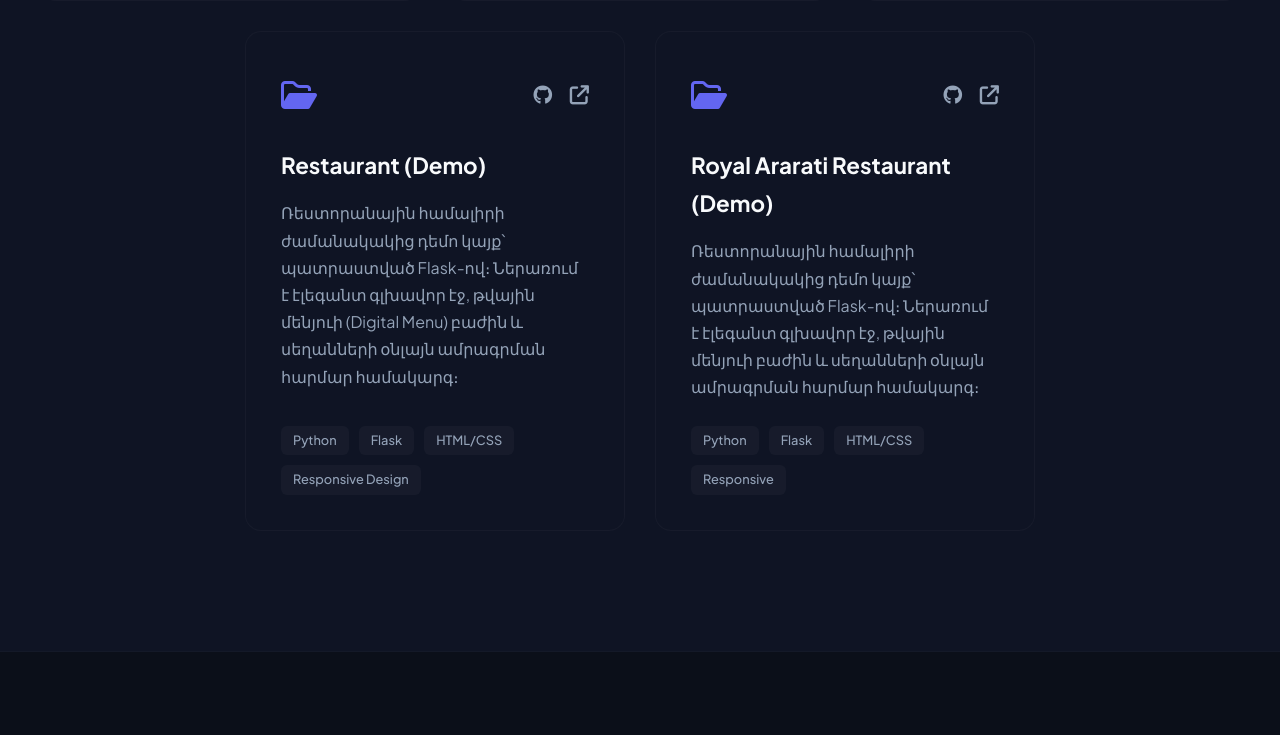
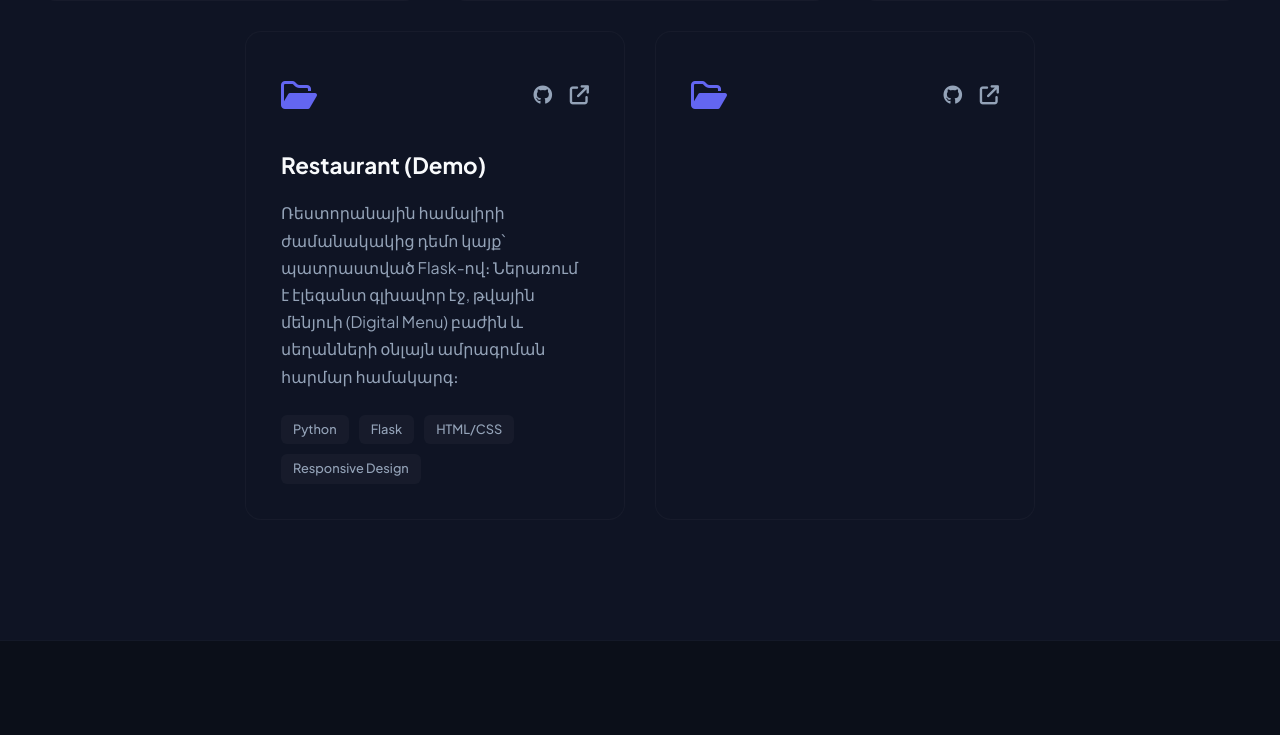
Before and after one commit to mezhlumyangarik-hue/portfolio, a Flask app: page / in a window 1280 px wide. Shown: the part 2773-3508 px from the top of the page. Run offline with Flask 3, Linux system fonts and the light colour scheme.

Commit message:
Update index.html

```diff
--- a/templates/index.html
+++ b/templates/index.html
@@ -118,17 +118,7 @@
                             <a href="https://restaurant-demo-tb6k.onrender.com/" target="_blank"><i class="fa-solid fa-arrow-up-right-from-square"></i></a>
                         </div>
                     </div>
-                    <h3>Royal Ararati Restaurant (Demo)</h3>
-                    <p>Ռեստորանային համալիրի ժամանակակից դեմո կայք՝ պատրաստված Flask-ով։ Ներառում է էլեգանտ գլխավոր էջ, թվային մենյուի բաժին և սեղանների օնլայն ամրագրման հարմար համակարգ։</p>
-                </div>
-                <div>
-                    <div class="project-tags">
-                        <span>Python</span>
-                        <span>Flask</span>
-                        <span>HTML/CSS</span>
-                        <span>Responsive</span>
-                    </div>
-                </div>
+
             </div>
 
         </div>
```
